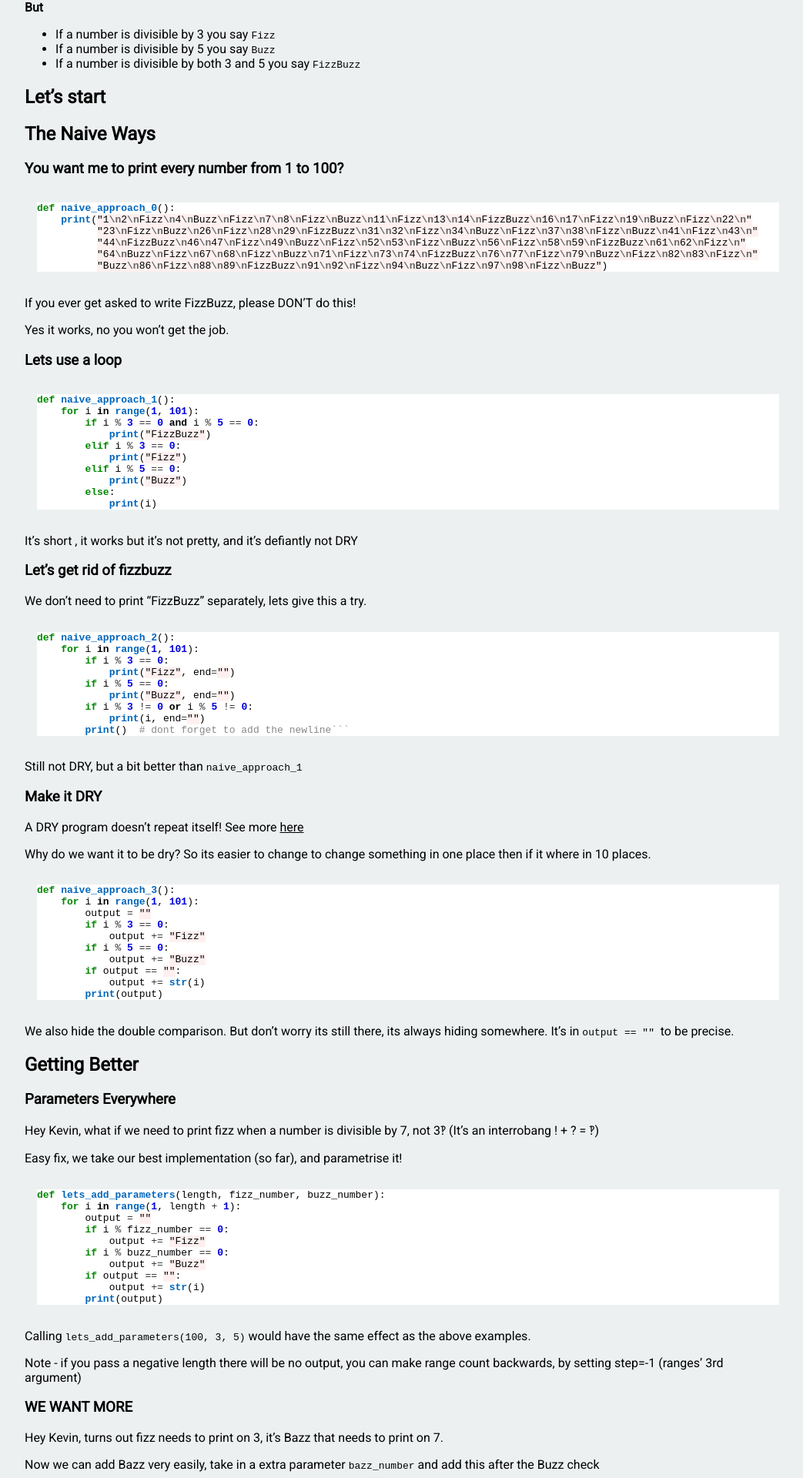
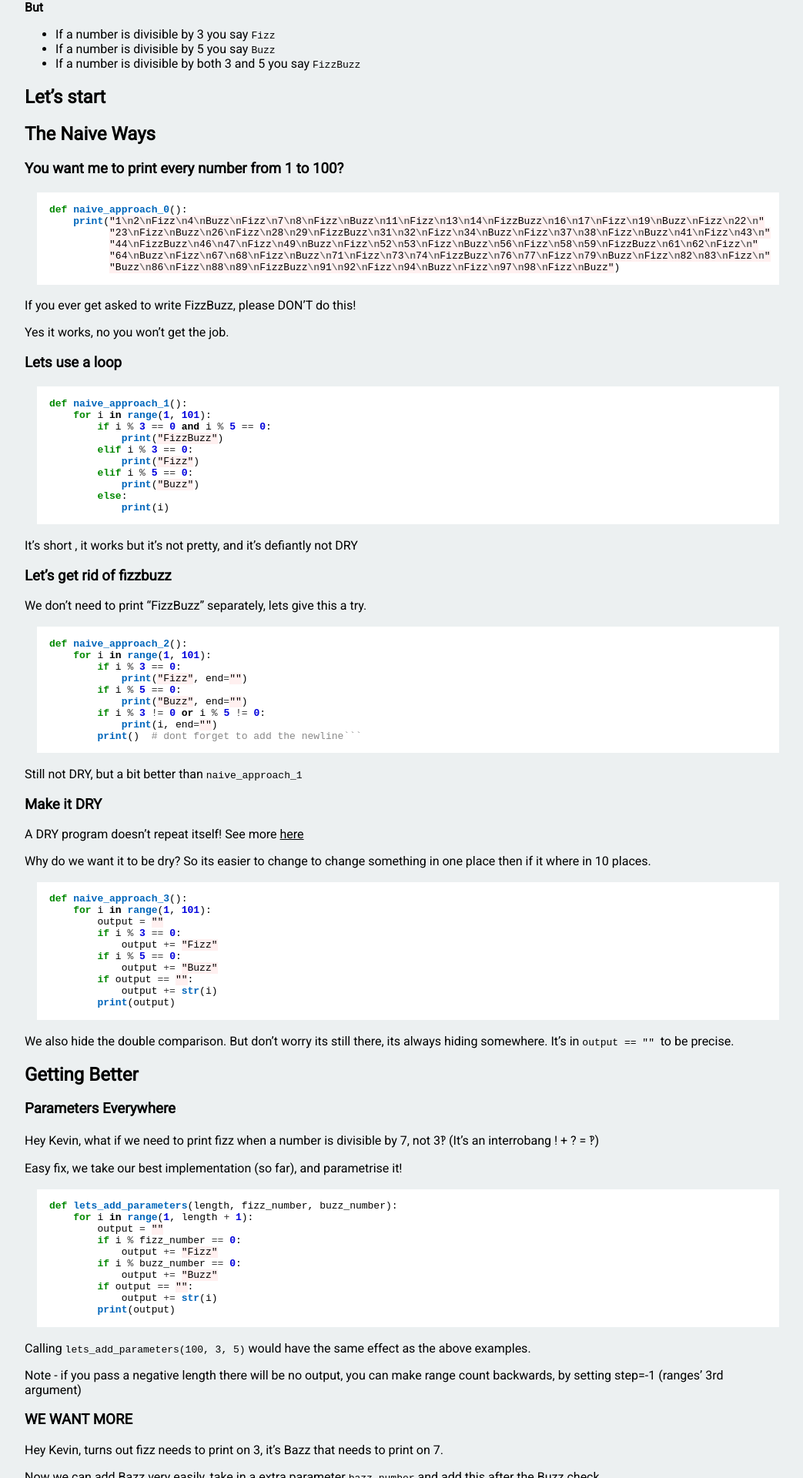
Before and after one commit to ktzr/ktzr.github.io, a Jekyll site: the page built from _posts/2018-02-25-HelloWorld.md, in a window 1280 px wide. Shown: the part 409-2329 px from the top of the page at 77% size, without its empty margins (124-1167 px from the left). Built offline with Jekyll 4.4.1, drawn with Linux system fonts in a browser that asks for light colours; nearby versions of some CDN libraries.

Commit message:
add more padding to code

```diff
--- a/static/css/syntax.css
+++ b/static/css/syntax.css
@@ -1,5 +1,6 @@
 /*div.highlight{padding-left: 1.5em}*/
 .language-python.highlighter-rouge {padding: 0.1em 0.25em 0.1em 1em;}
+div.highlight{padding: 0.1em 0.25em 0.1em 1em}
 .highlight .hll { background-color: #ffffcc }
 .highlight  { background: #ffffff; }
 .highlight .c { color: #888888 } /* Comment */
```
Also changed, not shown: 1 other file.
